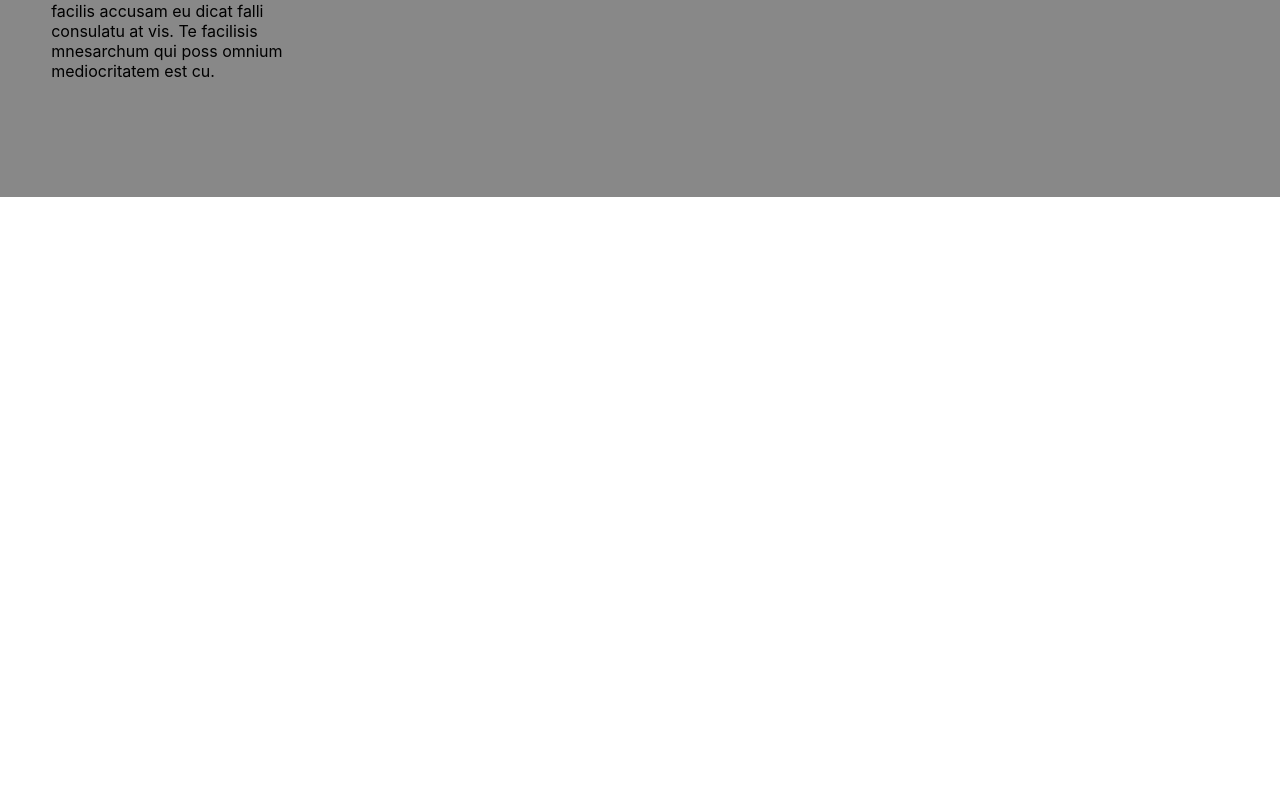
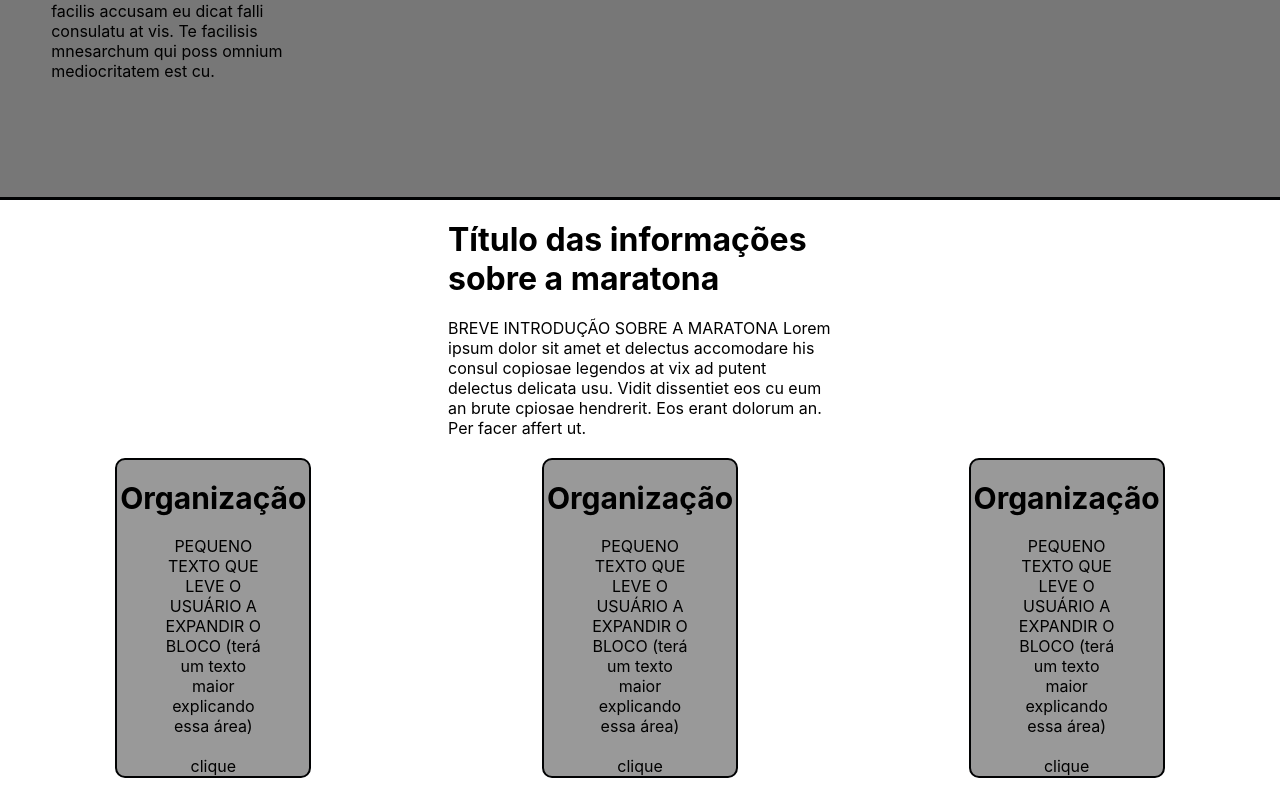
Before and after one commit to Jorrmungandr/maratona-node, a React (Create React App) app in the folder client/: page / in a window 1280 px wide. Shown: the part 365-1161 px from the top of the page. Before the commit the page ends 800 px from the top, so only its background shows below. Built offline with nearby package versions, Linux system fonts and the light colour scheme.

Commit message:
Added Information Basic Visual

```diff
--- a/client/src/App.js
+++ b/client/src/App.js
@@ -34,6 +34,36 @@ class Banner extends Component {
   }
 }
 
+class Informações extends Component {
+  render() {
+    return (
+      <div id="information">
+        <div class="text-container">
+          <h1>Título das informações sobre a maratona</h1>
+          <p>BREVE INTRODUÇÃO SOBRE A MARATONA Lorem ipsum dolor sit amet et delectus accomodare his consul copiosae legendos at vix ad putent delectus delicata usu. Vidit dissentiet eos cu eum an brute cpiosae hendrerit. Eos erant dolorum an. Per facer affert ut.</p>
+        </div>
+        <div class="card-container">
+          <div class="card">
+            <h2>Organização</h2>
+            <p>PEQUENO TEXTO QUE LEVE O USUÁRIO A EXPANDIR O BLOCO (terá um texto maior explicando essa área)</p>
+            <a>clique</a>
+          </div>
+          <div class="card">
+            <h2>Organização</h2>
+            <p>PEQUENO TEXTO QUE LEVE O USUÁRIO A EXPANDIR O BLOCO (terá um texto maior explicando essa área)</p>
+            <a>clique</a>
+          </div>
+          <div class="card">
+            <h2>Organização</h2>
+            <p>PEQUENO TEXTO QUE LEVE O USUÁRIO A EXPANDIR O BLOCO (terá um texto maior explicando essa área)</p>
+            <a>clique</a>
+          </div>
+        </div>
+      </div>
+    )
+  }
+}
+
 class Page extends Component {
   constructor(props) {
     super(props)
@@ -44,6 +74,7 @@ class Page extends Component {
       <div>
         <Navbar />
         <Banner />
+        <Informações />
       </div>
     )
   }
--- a/client/src/App.scss
+++ b/client/src/App.scss
@@ -1,4 +1,5 @@
-$navbar-bg: #888;
+$navbar-bg: #777;
+$card-bg: #999;
 $dinamic-black: #010203;
 
 @mixin border-radius($radius, $args) {
@@ -50,15 +51,52 @@ $dinamic-black: #010203;
     display: flex;
     position: relative;
     flex: 2;
-    // @include test-subject();
     justify-content: center;
     align-items: center;
-  }
-  #image {
-
+    #image {}
   }
   p {
     width: 60%;
     padding-bottom: 100px;
   }
 }
+
+#information {
+  border-top: 3px solid $dinamic-black;
+  .text-container {
+    h1 {
+      padding-top: 20px;
+    }
+    * {
+      margin: auto;
+      width: 30%;
+      padding-bottom: 20px;
+    }
+  }
+  .card-container {
+    display: flex;
+    justify-content: space-around;
+    .card{
+      max-width: 15%;
+      background-color: $card-bg;
+      border: 2px solid $dinamic-black;
+      @include border-radius(10px, border);
+      text-align: center;
+      h2 {
+        padding-top: 20px;
+        font-size: 30px;
+      }
+      p{
+        width: 50%;
+      }
+      a {
+        cursor: pointer;
+      }
+      * {
+        margin: auto;
+        position: relative;
+        padding-bottom: 20px;
+      }
+    }
+  }
+}
```
